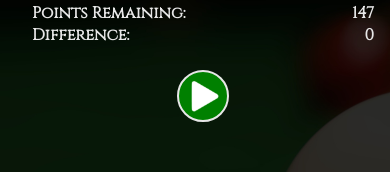
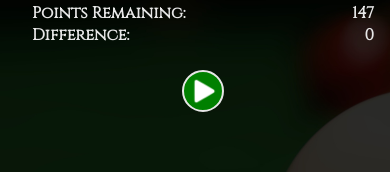
Before and after one commit to thpapei/snookercounter, a React (Vite) app: page / in a window 390 px wide. Shown: the part 240-412 px from the top of the page. Built offline with nearby package versions, Linux system fonts and the light colour scheme.

Commit message:
Improved responsive design

```diff
--- a/src/styles/components/_controls.scss
+++ b/src/styles/components/_controls.scss
@@ -5,14 +5,18 @@
   flex-wrap: wrap;
 }
 
-.controls-spaced-evenly{
+.controls-spaced-evenly {
   display: flex;
   justify-content: space-evenly;
   margin: $xxs-size;
   flex-wrap: wrap;
 }
+
+.no-wrap {
+  flex-wrap: none;
+  margin: 0;
+}
 .control {
-
   align-items: center;
   background-color: transparent;
   border: 2px  $off-white solid;
@@ -30,6 +34,11 @@
   -moz-user-select: none; /* for mozilla browsers */
   -khtml-user-select: none; /* for konqueror browsers */
   -ms-user-select: none; /* for IE10+ */
+
+  @media (max-width: $desktop-breakpoint){
+    max-width: 30px;
+    max-height: 30px;
+  }
 
   &:hover,
   &:active {
--- a/src/styles/components/_foul-panel.scss
+++ b/src/styles/components/_foul-panel.scss
@@ -12,4 +12,8 @@
 .black-label {
   color: $dark-grey;
   font-size: 0.8rem;
+
+  @media (max-width: $desktop-breakpoint){
+    font-size: 0.6rem;
+  }
 }
```
